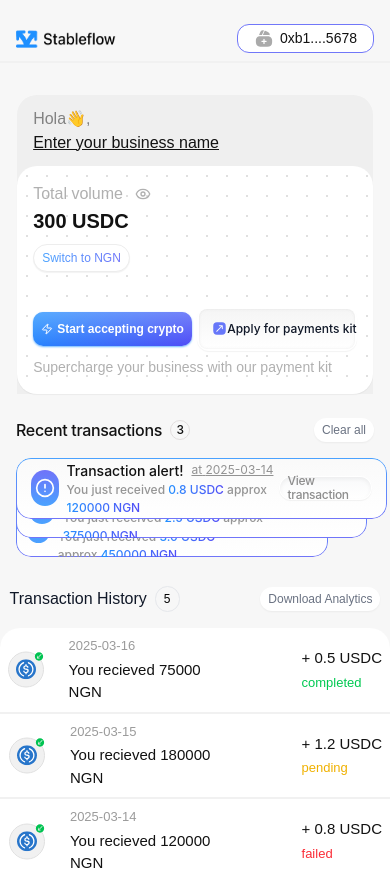
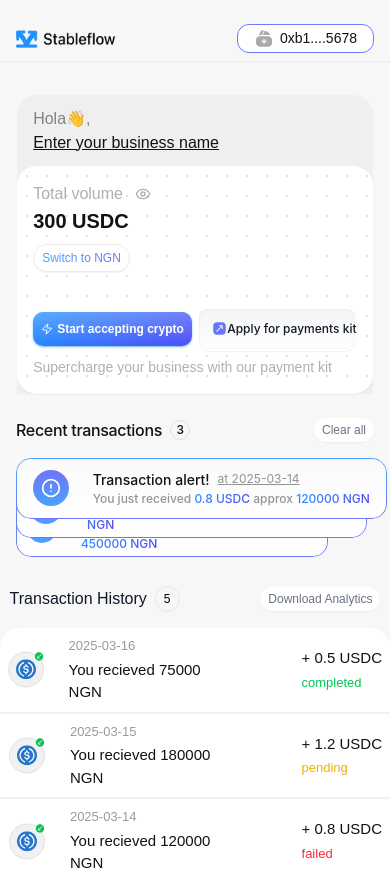
Before and after one commit to stableflowng-ship-it/Stableflow-frontend, a Next.js app: page /dashboard in a window 390 px wide. Shown: the top 870 px of the page. Built offline with nearby package versions, Linux system fonts and the light colour scheme; a web font is replaced by a local one.

Commit message:
mobile for now

```diff
--- a/src/app/modals/TransanctionNotificationModal.tsx
+++ b/src/app/modals/TransanctionNotificationModal.tsx
@@ -22,8 +22,10 @@ interface Transactionss {
 
 interface ChildProps {
     notification: Transactionss;
+    modalopen : () => void
+    modalclose : ()=> void
   }
-const TransanctionNotificationModal : React.FC<ChildProps> = ({ notification }) => {
+const TransanctionNotificationModal : React.FC<ChildProps> = ({ notification,modalclose,modalopen }) => {
   return (
     <Dialog.Portal >
 
@@ -31,9 +33,9 @@ const TransanctionNotificationModal : React.FC<ChildProps> = ({ notification })
                 <motion.div
             initial={{ opacity: 0 }}
             animate={{ opacity: 1 }}
-            exit={{ opacity: 0 }}
+
             transition={{ duration: 0.4 }}
-           className="fixed z-20 inset-0 duration-500 bg-black/50 backdrop-blur-md"
+           className="fixed z-20 inset-0 duration-500   backdrop-blur-md"
           />
                 </Dialog.Overlay>
 
@@ -41,8 +43,7 @@ const TransanctionNotificationModal : React.FC<ChildProps> = ({ notification })
   <motion.div
                 initial={{ y: "100%", opacity: 0 }}
                 animate={{ y: 0, opacity: 1 }}
-                exit={{ y: "100%", opacity: 0 }}
-                transition={{ type: "spring", duration :0.2,stiffness: 400,bounce:0.25,mass:0.5, }}
+                transition={{ type: "spring", duration :0.4,stiffness: 400,bounce:0.25,mass:0.5, }}
                  className="z-30 fixed top-1/2 lg:top-3/6 mt-[1rem]  left-1/2 flex flex-col gap-[2rem] transform -translate-x-1/2 -translate-y-1/2 bg-white p-6 rounded-2xl shadow-lg w-[80%] lg:w-120"
                  style={{ backgroundImage: "url('/image3.svg')", backgroundPosition: "center" }}
                 >
@@ -115,11 +116,13 @@ alt='usd logo'
                   </div>
                   </div>
                   <div className='flex flex-row w-full gap-[2rem] items-center justify-center'>
-                  <Dialog.Close asChild>
-                    <SecondaryButton className="w-full cursor-pointer py-2 bg-red-500 text-white rounded-lg hover:bg-red-600">
+
+                    <SecondaryButton className="w-full cursor-pointer py-2 bg-red-500 text-white rounded-lg hover:bg-red-600"
+                    onClick={modalclose}
+                    >
                       Cancel
                     </SecondaryButton>
-                  </Dialog.Close>
+
                   <PrimaryButton shortcut=' ' className='flex flex-row items-center justify-center cursor-pointer w-[50%]'>
                   <div className='flex flex-row items-center py-[0.1rem] justify-center gap-[0.2rem] lg:gap-[0.4rem]'>
                   <Image
--- a/src/components/transaction-notification.tsx
+++ b/src/components/transaction-notification.tsx
@@ -39,8 +39,12 @@ export default function TransactionNotification({
   const [containerClearing, setContainerClearing] = useState(false)
   const [isOpen, setIsOpen] = useState(false);
 
-
-
+  function modalcontrol() {
+    setIsOpen(!isOpen)
+  }
+  function modalclose() {
+    setIsOpen(false)
+  }
   const clearAllNotifications = () => {
     if (isClearing) return // Prevent multiple clicks during animation
 
@@ -131,7 +135,10 @@ export default function TransactionNotification({
         </div>
 
         {/* Stacked notifications */}
-        <div className="relative w-full " style={{ height: "120px" }}>
+        <Dialog.Root open={isOpen} onOpenChange={modalclose}>
+
+
+        <div className="relative w-full " style={{ height: "120px" }} onClick={modalcontrol}>
           {lastThree.map((notification, index) => {
             // Use different sizes based on screen size but allow for full width
             const sizes = [
@@ -185,9 +192,9 @@ export default function TransactionNotification({
                     }}
                   >
                     {/* Notification content */}
-                    <div className="flex flex-row items-center justify-between w-full">
+                    <div className="flex flex-row items-center justify-center lg:justify-between w-full">
                       {/* Left side with icon and text */}
-                      <div className="flex flex-row items-center gap-2">
+                      <div className="flex flex-row items-center  lg:gap-2 gap-[1.5rem]" >
                         {/* Circle icon */}
                         <div
                           className="flex items-center justify-center rounded-full"
@@ -243,25 +250,26 @@ export default function TransactionNotification({
 
                       {/* Right side with button */}
 
-                      <Dialog.Root>
 
-                      <Dialog.Trigger asChild>
+                      <div className="hidden lg:flex">
                       <SmallSecondaryButton
                         text="View transaction"
+                        />
+                        </div>
 
-                        />
-                         </Dialog.Trigger>
-                         <TransanctionHistoryModal notification={notification} />
-
-</Dialog.Root>
+                         <TransanctionHistoryModal modalopen={modalcontrol} modalclose={modalclose} notification={notification} />
 
                     </div>
                   </div>
                 </div>
+
               </div>
             )
           })}
         </div>
+
+                        </Dialog.Root>
+
       </div>
 
       {/* Add animation styles */}
```
